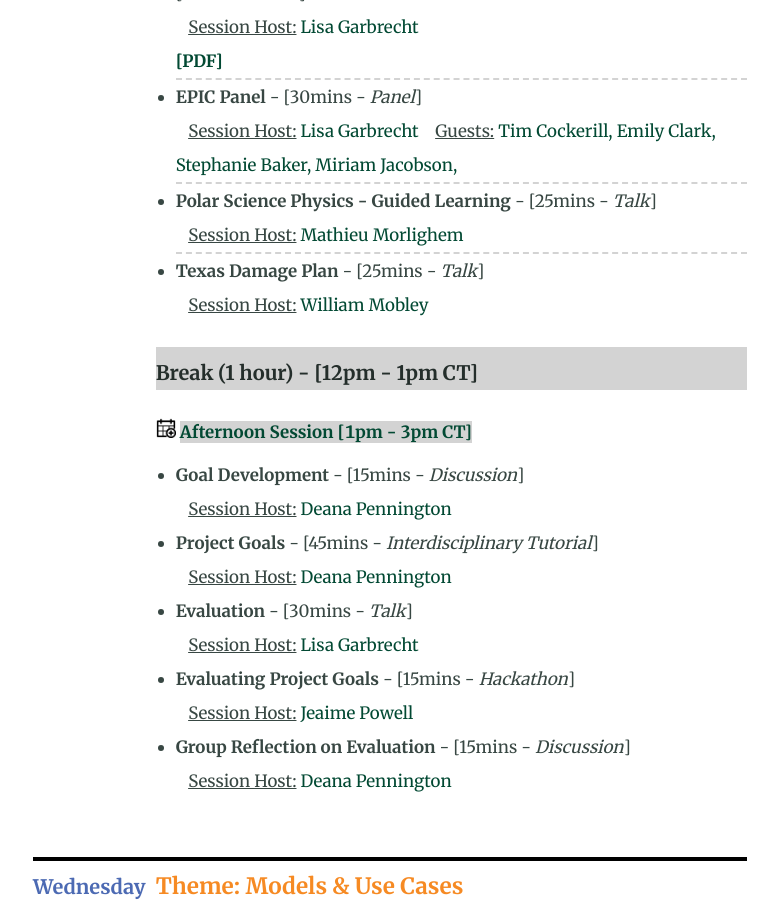
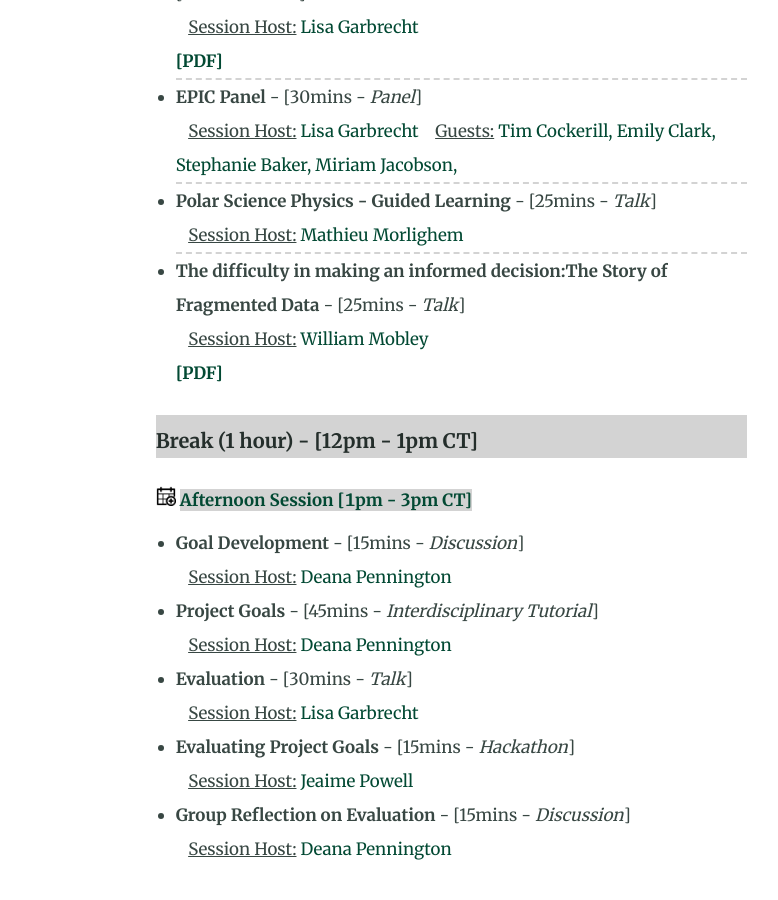
Before and after one commit to IS-GEO/ISGEO-22, a Jekyll site: the page built from schedule.md, in a window 1280 px wide and 900 px high, scrolled down 1792 px. Shown: the whole window, without its empty margins (31-809 px from the left). Built offline with Jekyll 4.4.1, drawn with Linux system fonts in a browser that asks for light colours; comment, search, counter and statistics services are not loaded.

Commit message:
added will slides

```diff
--- a/_data/sessions.yml
+++ b/_data/sessions.yml
@@ -150,7 +150,7 @@ sessioninfo:
   #sessiondescription:
   sessionhost: Mathieu Morlighem
 
-- sessionname: Texas Damage Plan
+- sessionname: "The difficulty in making an informed decision:The Story of Fragmented Data"
   sessiontype: Talk
   sessionday: Tuesday
   sessiontime: Morning
@@ -363,6 +363,13 @@ docs:
   filepath: '/assets/session-docs/Tuesday-Morning/ISGEO Evaluation Best Practices- Lisa Garbrecht.pdf'
   filetype: 'PDF'
 
+- name: "The difficulty in making an informed decision:The Story of Fragmented Data"
+  #description: ''
+  day: 'Tuesday'
+  session: Morning
+  presenter: William Mobley
+  filepath: '/assets/session-docs/Tuesday-Morning/isGeo-William Mobley.pdf'
+  filetype: 'PDF'
 
 
 
```
Also changed, not shown: 2 other files.
